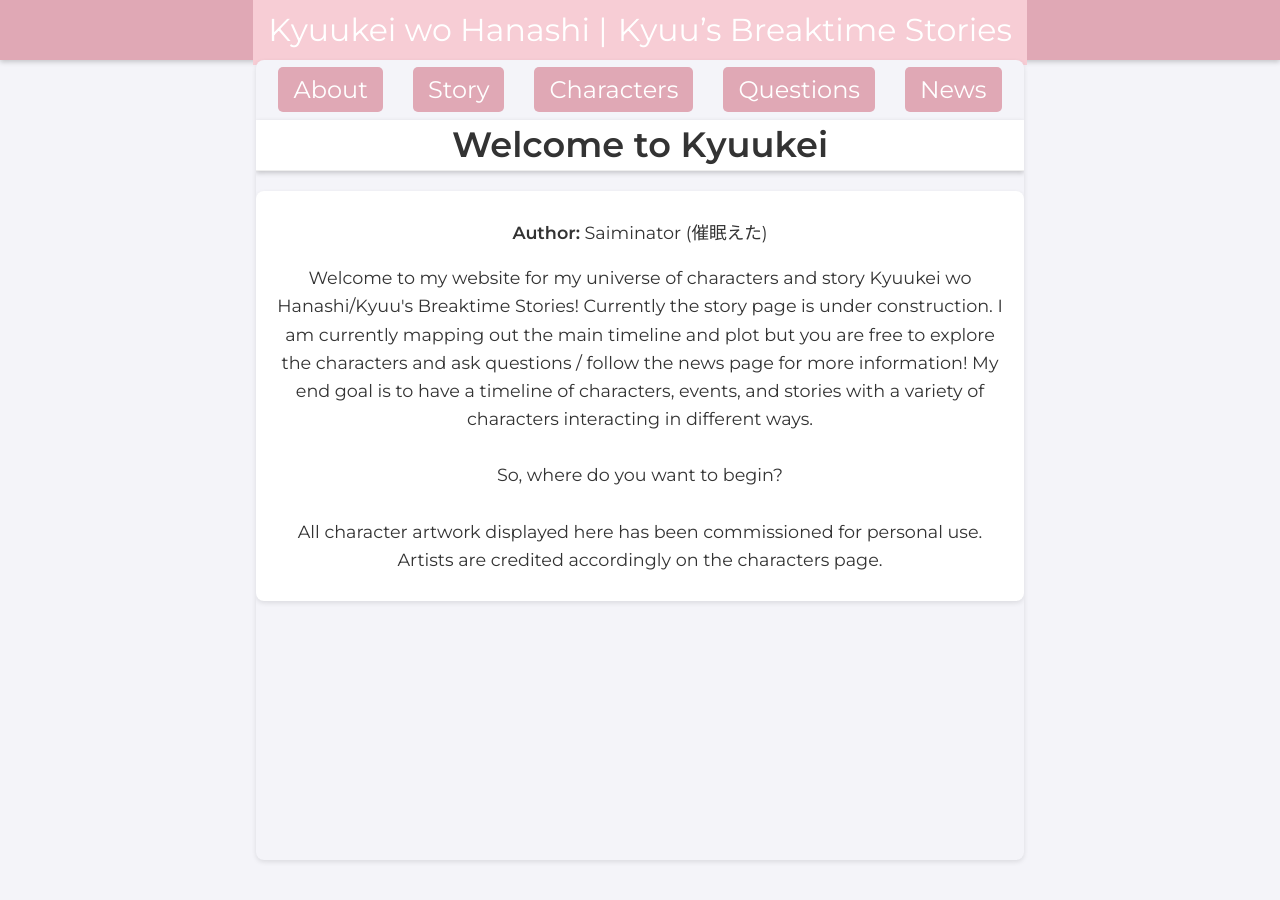
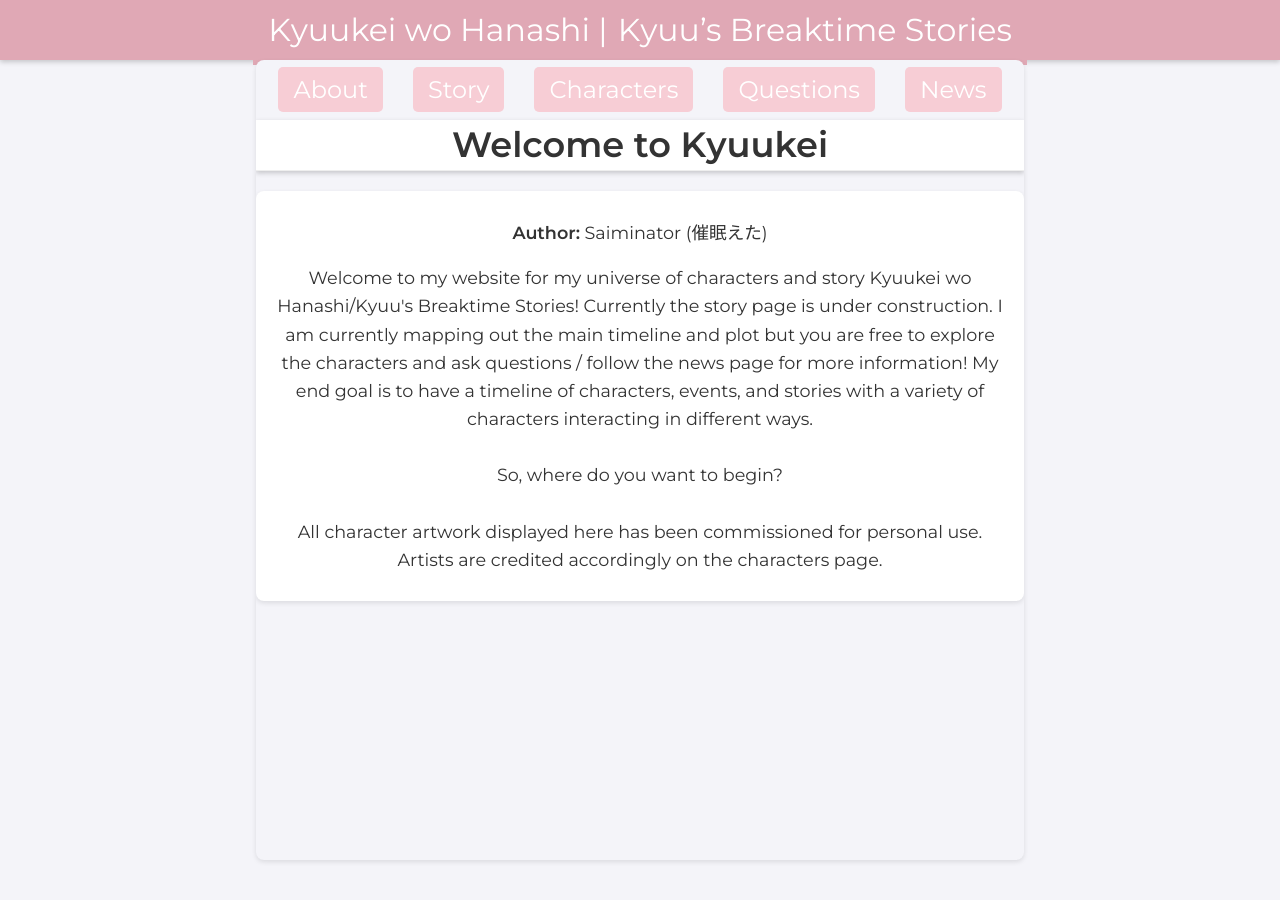
Before and after one commit to Saiminator/Kyuukei, a Jekyll site: the page built from index.html, in a window 1280 px wide. Built offline with Jekyll 4.4.1, drawn with Linux system fonts in a browser that asks for light colours.

Commit message:
Update default.html

```diff
--- a/_layouts/default.html
+++ b/_layouts/default.html
@@ -27,8 +27,8 @@
 </head>
 <body class="no-select">
   <!-- Site Header -->
-  <header id="site-header" {% if page.url == "/" %}class="active"{% endif %}>
-    <a href="{{ '/' | relative_url }}" id="site-title">
+  <header>
+    <a href="{{ '/' | relative_url }}" id="site-title" {% if page.url == "/" %}class="active"{% endif %}>
       <span class="header-line1">Kyuukei wo Hanashi |</span>
       <span class="header-line2">Kyuu’s Breaktime Stories</span>
     </a>
@@ -57,11 +57,11 @@
       <!-- Desktop Navigation Menu placed flush at the top of the container -->
       <nav class="nav-menu-desktop">
         <ul>
-          <li><a href="{{ '/about/' | relative_url }}" {% if page.url | downcase contains 'about' %}class="active"{% endif %}>About</a></li>
-          <li><a href="{{ '/timeline/' | relative_url }}" {% if page.url | downcase contains 'timeline' or page.url | downcase contains 'story' %}class="active"{% endif %}>Story</a></li>
-          <li><a href="{{ '/characters/' | relative_url }}" {% if page.url | downcase contains 'characters' %}class="active"{% endif %}>Characters</a></li>
-          <li><a href="{{ '/questions/' | relative_url }}" {% if page.url | downcase contains 'questions' %}class="active"{% endif %}>Questions</a></li>
-          <li><a href="{{ '/news/' | relative_url }}" {% if page.url | downcase contains 'news' %}class="active"{% endif %}>News</a></li>
+          <li><a href="{{ '/about/' | relative_url }}">About</a></li>
+          <li><a href="{{ '/timeline/' | relative_url }}">Story</a></li>
+          <li><a href="{{ '/characters/' | relative_url }}">Characters</a></li>
+          <li><a href="{{ '/questions/' | relative_url }}">Questions</a></li>
+          <li><a href="{{ '/news/' | relative_url }}">News</a></li>
         </ul>
       </nav>
       <!-- Section Header with Page Title -->
```
